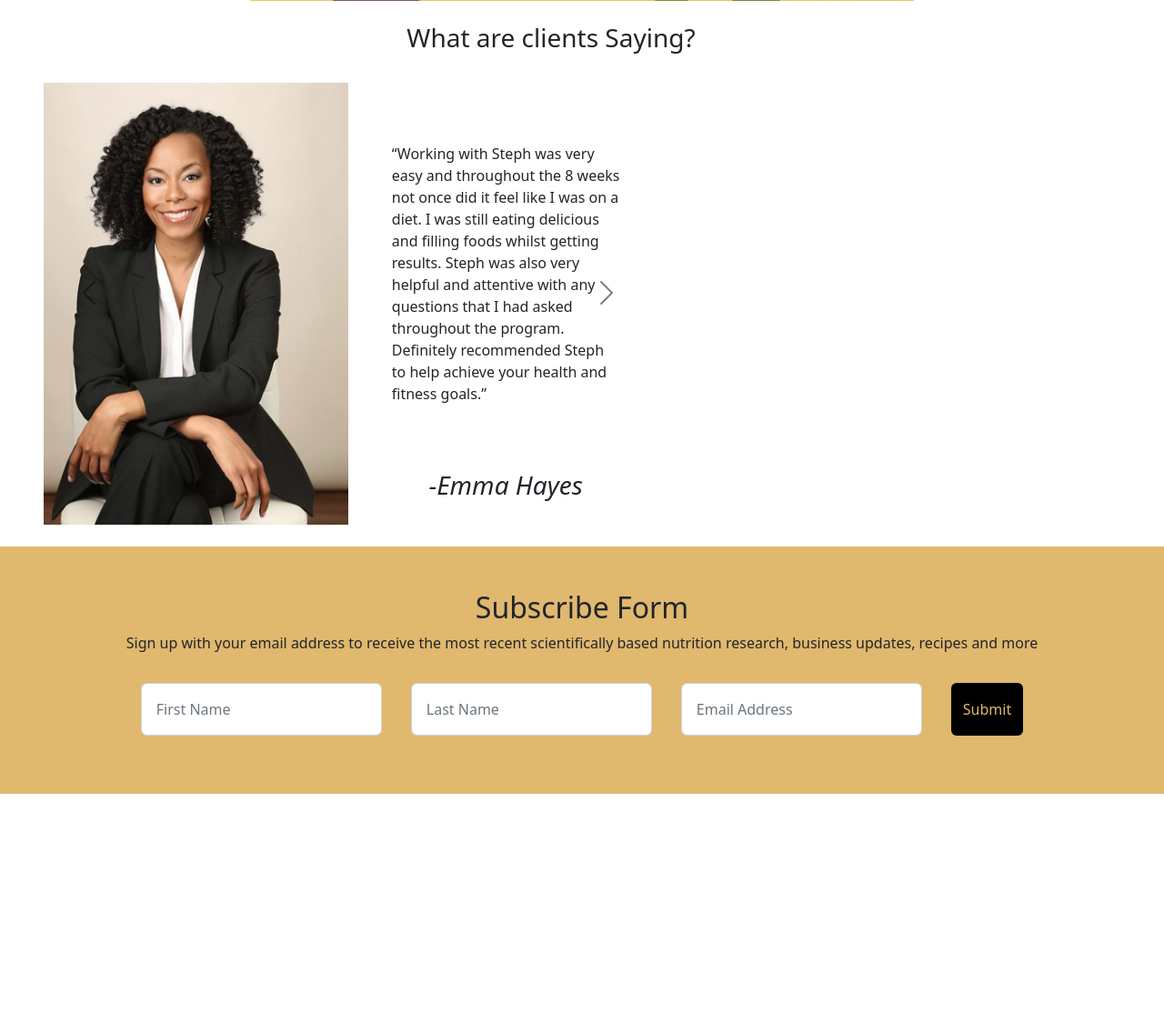
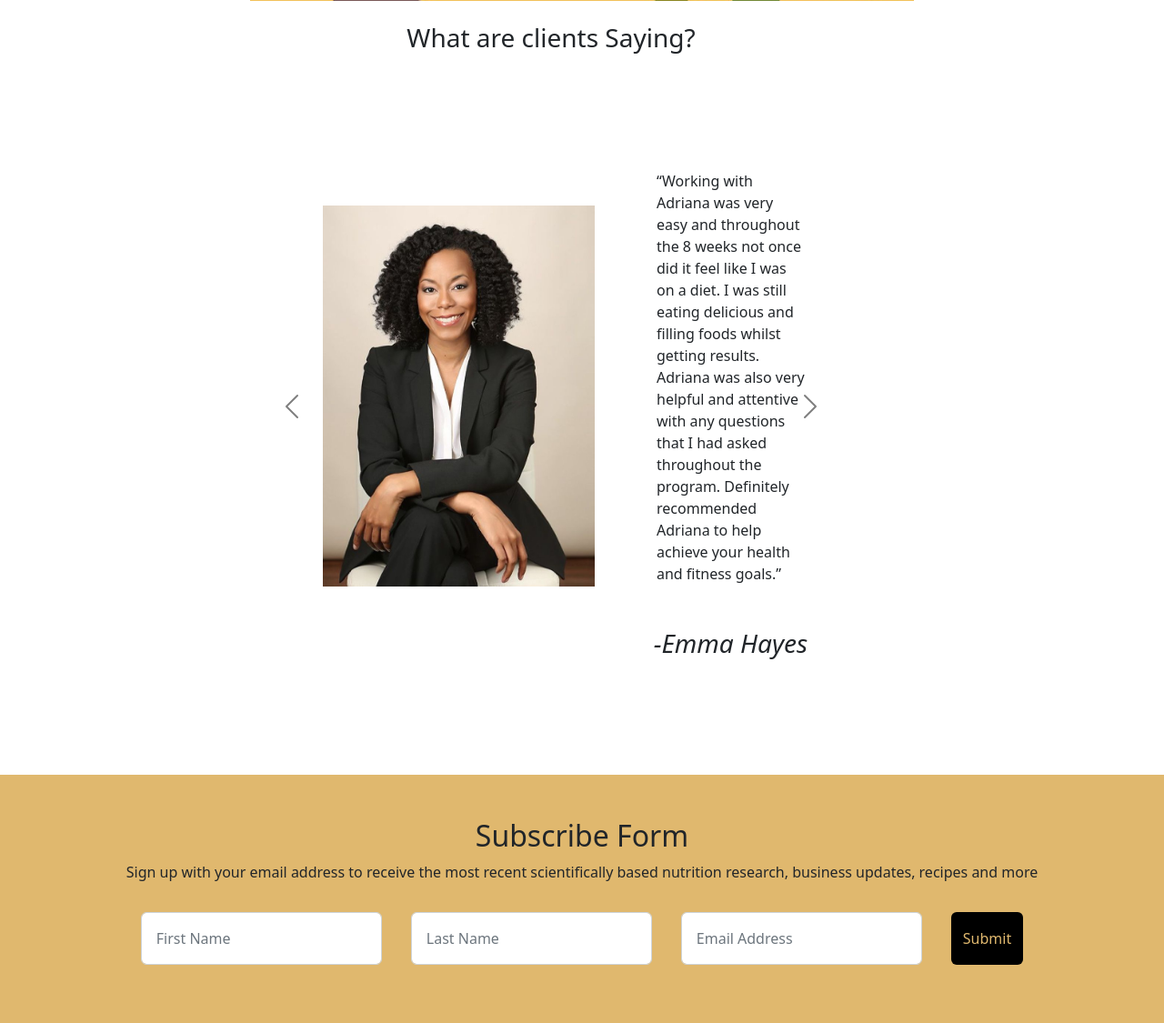
Before and after one commit to abeeralll/nutrition, a PHP site: page / in a window 1280 px wide. Shown: the part 724-1849 px from the top of the page at 91% size. Before the commit the page ends 1597 px from the top, so only its background shows below. Run offline with PHP 8.4, Linux system fonts and the light colour scheme; some libraries are stand-ins or nearby versions.

Commit message:
changes to the layoiut

```diff
--- a/index.php
+++ b/index.php
@@ -5,7 +5,7 @@
     <meta charset="UTF-8">
     <meta http-equiv="X-UA-Compatible" content="IE=edge">
     <meta name="viewport" content="width=device-width, initial-scale=1.0">
-    <title>Steph Butler Nutrition</title>
+    <title>Adriana Daniels Nutrition</title>
     <link rel="stylesheet" href="css/bootstrap.min.css">
     <link rel="stylesheet" href="https://cdnjs.cloudflare.com/ajax/libs/font-awesome/4.7.0/css/font-awesome.min.css">
     <link rel="stylesheet" href="css/style.css">
@@ -24,11 +24,11 @@
                 <img src="image/nutritionist.jpg" class="image">
             </div>
 
-            <div class="container flex-row m-4 align-items-center">
+            <div class="container d-flex flex-column m-4 align-items-center justify-content-center">
                 <h3 class="d-flex flex-row justify-content-center align-items-center">What are clients Saying?</h3>
 
                 <div id="carouselExampleControls" class="carousel carousel-dark slide" data-bs-ride="carousel"  style="width:60%; height:auto;">
-                    <div class="carousel-inner"  >
+                    <div class="carousel-inner m-5 p-5 mt-0"  >
                         <div class="carousel-item active">
                             <div class="row flex-row justify-content-center align-items-center mt-4">
 
@@ -37,57 +37,57 @@
 
                                 </div>
                                 <div class="col ">
-                                    <div class="row flex-row p-5">
-                                        “Working with Steph was very easy and throughout
+                                    <div class="row flex-row p-5 mx-2">
+                                        “Working with Adriana was very easy and throughout
                                         the 8 weeks not once did it feel like I was on a diet.
                                         I was still eating delicious and filling foods whilst
-                                        getting results. Steph was also very helpful and
+                                        getting results. Adriana was also very helpful and
                                         attentive with any questions that I had asked
                                         throughout the program. Definitely recommended
-                                        Steph to help achieve your health and fitness goals.”
+                                        Adriana to help achieve your health and fitness goals.”
                                     </div>
-                                    <div class="d-flex flex-row justify-content-center mt-4" style="font-style:italic;">
+                                    <div class="d-flex flex-row justify-content-center" style="font-style:italic;">
                                         <h3>-Emma Hayes</h3>
                                     </div>
                                 </div>
                             </div>
                         </div>
                         <div class="carousel-item">
-                            <div class="row flex-row justify-content-center align-items-center border">
+                            <div class="row flex-row justify-content-center align-items-center ">
                                 <div class="col-md-6 d-flex flex-column p-0">
                                     <img src="image/pat (2).jpg" class="image" height="500" width="300">
                                 </div>
                                 <div class="col">
-                                    <div class="row flex-row p-5">
-                                        “Steph was very friendly and catered to my coeliac disease
+                                    <div class="row flex-row p-5 mx-2">
+                                        “Adriana was very friendly and catered to my coeliac disease
                                         needs with a range of exceedingly delicious meals that helped
                                         me achieve my goals. I was immediately impressed with her knowledge
                                         of coeliac disease and by following her recommended meal plan I found
                                         that my energy levels were consistent throughout the day and I have now
                                         learnt how to put together healthy yet delicious meals that aren’t repetitive.
-                                        Steph has taught me that I don’t need to deprive myself from great tasting food
+                                        Adriana has taught me that I don’t need to deprive myself from great tasting food
                                         in order to lose weight”.
                                     </div>
-                                    <div class="d-flex flex-row justify-content-center mt-4" style="font-style:italic;">
+                                    <div class="d-flex flex-row justify-content-center " style="font-style:italic;">
                                         <h3>-Pat Cummins</h3>
                                     </div>
                                 </div>
                             </div>
                         </div>
                         <div class="carousel-item">
-                            <div class="row flex-row justify-content-center align-items-center border">
+                            <div class="row flex-row justify-content-center align-items-center ">
 
                                 <div class="col-md-6 d-flex flex-column p-0">
                                     <img src="image/tracey.jpg" class="image" height="500" width="300">
                                 </div>
                                 <div class="col">
-                                    <div class="row flex-row p-5">
-                                        “Steph portrays a high level of professionalism and
+                                    <div class="row flex-row p-5 mx-2">
+                                        “Adriana portrays a high level of professionalism and
                                         sincerity. Not only have I lost weight but I now have
                                         more energy and I feel healthier overall. After completing
                                         her 12 week meal plan, I now feel empowered to be able to make
                                         the right choices in regards to my food and eating habits.
-                                        Thank you Steph for keeping me motivated, giving me encouragement
+                                        Thank you Adriana for keeping me motivated, giving me encouragement
                                         and advice each week to help me succeed.”
                                     </div>
                                     <div class="d-flex flex-row justify-content-center mt-4" style="font-style:italic;">
@@ -97,11 +97,11 @@
                             </div>
                         </div>
                     </div>
-                    <button class="carousel-control-prev" type="button" data-bs-target="#carouselExampleControls" data-bs-slide="prev">
+                    <button class="carousel-control-prev " type="button" data-bs-target="#carouselExampleControls" data-bs-slide="prev">
                         <span class="carousel-control-prev-icon" aria-hidden="true"></span>
                         <span class="visually-hidden">Previous</span>
                     </button>
-                    <button class="carousel-control-next" type="button" data-bs-target="#carouselExampleControls" data-bs-slide="next">
+                    <button class="carousel-control-next " type="button" data-bs-target="#carouselExampleControls" data-bs-slide="next">
                         <span class="carousel-control-next-icon" aria-hidden="true"></span>
                         <span class="visually-hidden">Next</span>
                     </button>
```
Also changed, not shown: image/pat (2).jpg, image/pat.jpg (deleted).
